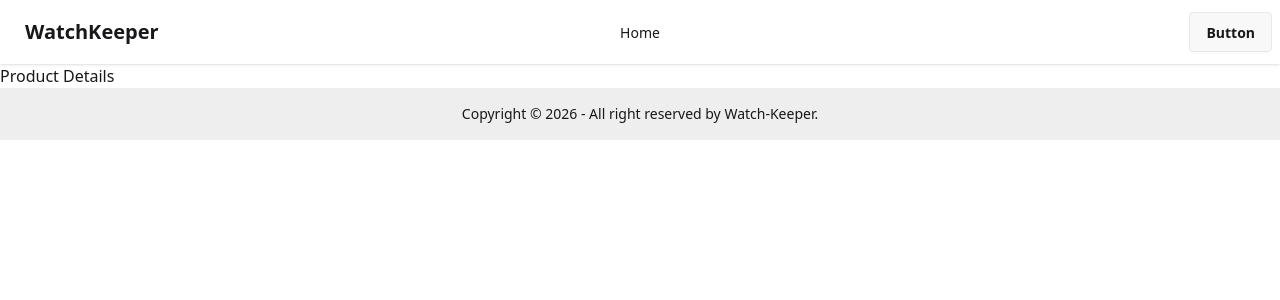
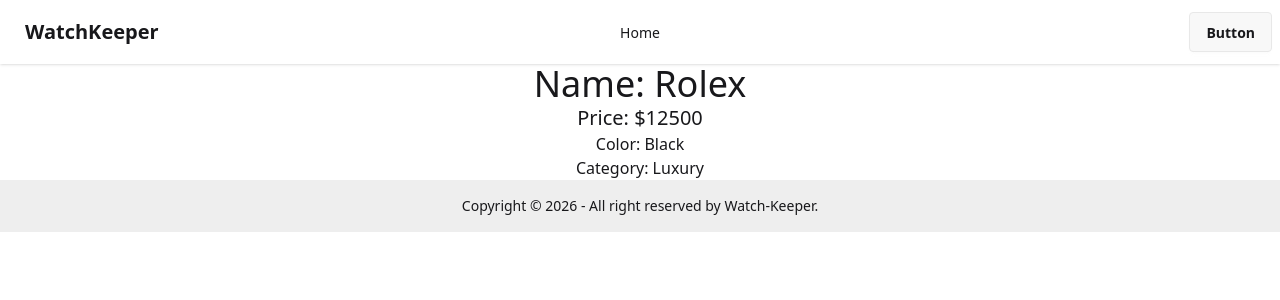
Before and after one commit to RGAntu/watch-keeper, a React (Vite) app: page /productDetail/1 in a window 1280 px wide. Shown: the top 300 px of the page. Built offline with nearby package versions, Linux system fonts and the light colour scheme.

Commit message:
feat(ProductDetails): add products data

```diff
--- a/src/page/ProdectDetail/ProductDetail.jsx
+++ b/src/page/ProdectDetail/ProductDetail.jsx
@@ -1,11 +1,39 @@
-import React from 'react';
+import React from "react";
+import { useLoaderData, useParams } from "react-router";
 
 const ProductDetail = () => {
-    return (
-        <div>
-            <h2>Product Details</h2>
-        </div>
-    );
+  const data = useLoaderData();
+  const { id } = useParams();
+  // console.log(id)
+//   console.log(data);
+  const singleProduct = data.find((product) => product.id === parseInt(id));
+//   console.log(singleProduct);
+  const {
+    image,
+    availability,
+
+    brand,
+    category,
+    color,
+    description,
+    movement,
+    priceUSD,
+    quantity,
+    size,
+    strap,
+    type,
+    warranty,
+    waterResistance,
+  } = singleProduct;
+  return (
+    <div className="text-center">
+    <h1 className="text-4xl">Name: {brand}</h1>
+      <h2 className="text-xl">Price: ${priceUSD}</h2>
+      <p>Color: {color}</p>
+      <p>Category: {category}</p>
+
+    </div>
+  );
 };
 
 export default ProductDetail;
--- a/src/router/Router.jsx
+++ b/src/router/Router.jsx
@@ -13,11 +13,13 @@
             index: true,
             Component: Home,
             hydrateFallbackElement: <p>Products are Loading....</p>,
-            loader: () => fetch("Products.json")
+            loader: () => fetch("../Products.json")
         },
         {
           path:"productDetail/:id",
+          loader: () => fetch("../Products.json"),
           Component: ProductDetail,
+
 
 
         }
```
